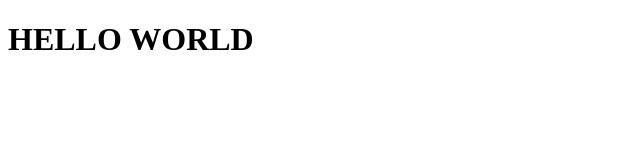
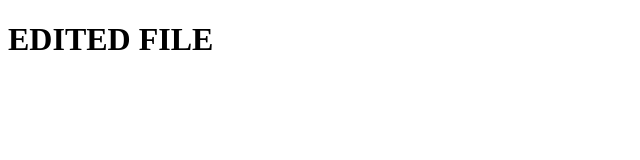
Before and after one commit to zenaninkosikho/My-Basic-Pipeline, a plain HTML site: page hello.html in a window 1280 px wide. Shown: the whole page, without its empty margins (0-640 px from the left). Drawn offline with Linux system fonts and the light colour scheme.

Commit message:
Update hello.html

```diff
--- a/hello.html
+++ b/hello.html
@@ -6,6 +6,6 @@
     <title>Document</title>
 </head>
 <body>
-    <h1>HELLO WORLD</h1>
+    <h1>EDITED FILE</h1>
 </body>
 </html>
```
